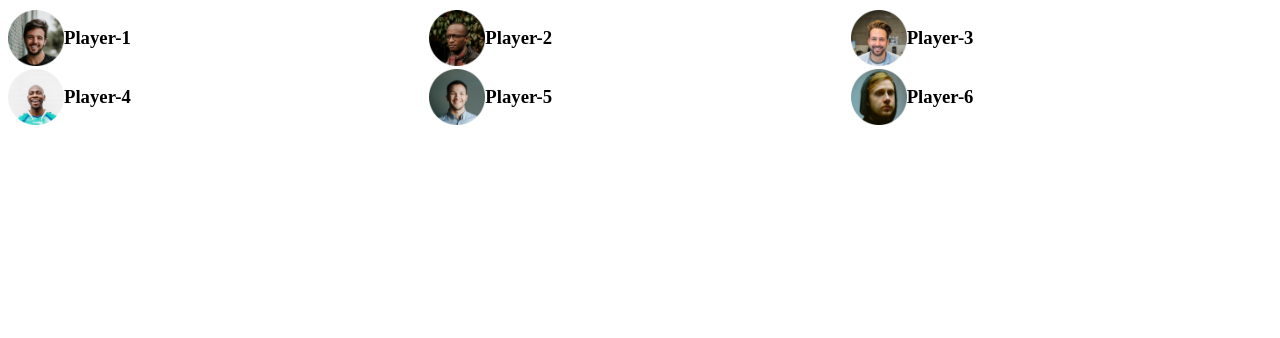
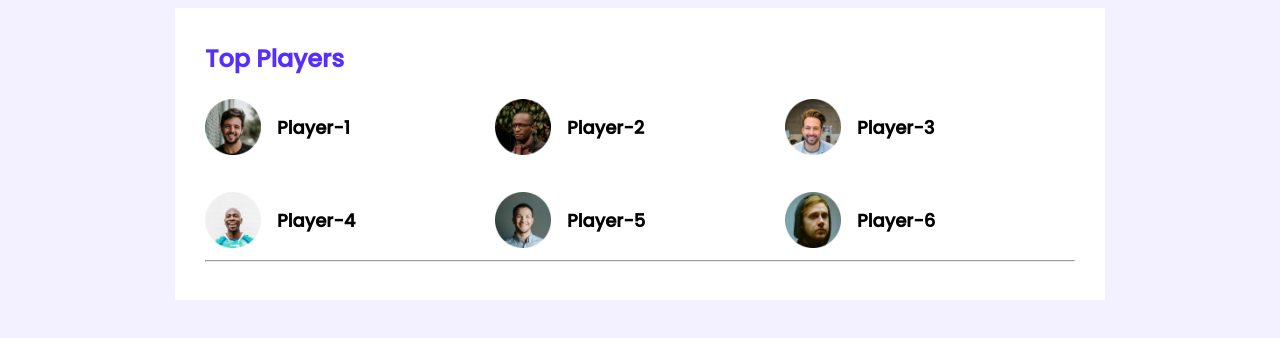
Before and after one commit to sunam007/leader-board-css3, a plain HTML site: page index.html in a window 1280 px wide. Drawn offline with Linux system fonts and the light colour scheme.

Commit message:
top players upto hr

```diff
--- a/index.html
+++ b/index.html
@@ -16,36 +16,38 @@
     <!-- header end -->
     <main>
         <!-- top players and top blogs -->
-        <section>
+        <section class="container">
             <div class="top-players" >
+                <h2 class="section-title">Top Players</h2>
                 <div class="players">
                     <div class="player">
                         <img src="images/players/player-1.png" alt="">
-                        <h3>Player-1</h3>
+                        <h3 class="player-name">Player-1</h3>
                     </div>
                     <div class="player">
                         <img src="images/players/player-2.png" alt="">
-                        <h3>Player-2</h3>
+                        <h3 class="player-name">Player-2</h3>
                     </div>
                     <div class="player">
                         <img src="images/players/player-3.png" alt="">
-                        <h3>Player-3</h3>
+                        <h3 class="player-name">Player-3</h3>
                     </div>
                     <div class="player">
                         <img src="images/players/player-4.png" alt="">
-                        <h3>Player-4</h3>
+                        <h3 class="player-name">Player-4</h3>
                     </div>
                     <div class="player">
                         <img src="images/players/player-5.png" alt="">
-                        <h3>Player-5</h3>
+                        <h3 class="player-name">Player-5</h3>
                     </div>
                     <div class="player">
                         <img src="images/players/player-6.png" alt="">
-                        <h3>Player-6</h3>
+                        <h3 class="player-name">Player-6</h3>
                     </div>
 
                 </div>
             </div>
+            <hr>
 
         </section>
     </main>
--- a/style.css
+++ b/style.css
@@ -1,6 +1,33 @@
+/* font */
+@import url('https://fonts.googleapis.com/css2?family=Poppins:wght@500&display=swap');
+/* common style */
+body{
+    font-family: 'Poppins', sans-serif;
+    background-color: #F3F1FF;
+}
+
+main{
+    display: flex;
+    justify-content: center;
+}
+
+.container{
+    background-color: #FFFFFF;
+    width: 870px;
+    padding: 30px;
+}
+
+.section-title{color: #562EFF;
+    font-size: 24px;
+    margin-top:3px;
+
+}
+
 .players{
     display: grid;
     grid-template-columns: repeat(3,1fr);
+    /* grid-row-gap: 30px; */
+    row-gap: 30px;
 }
 
 .player{
@@ -11,5 +38,9 @@
 .player img{
     width: 56px;
     height: 56px;
+}
 
+.player-name{
+    margin-left: 16px;
+    font-size: 18px;
 }
```
